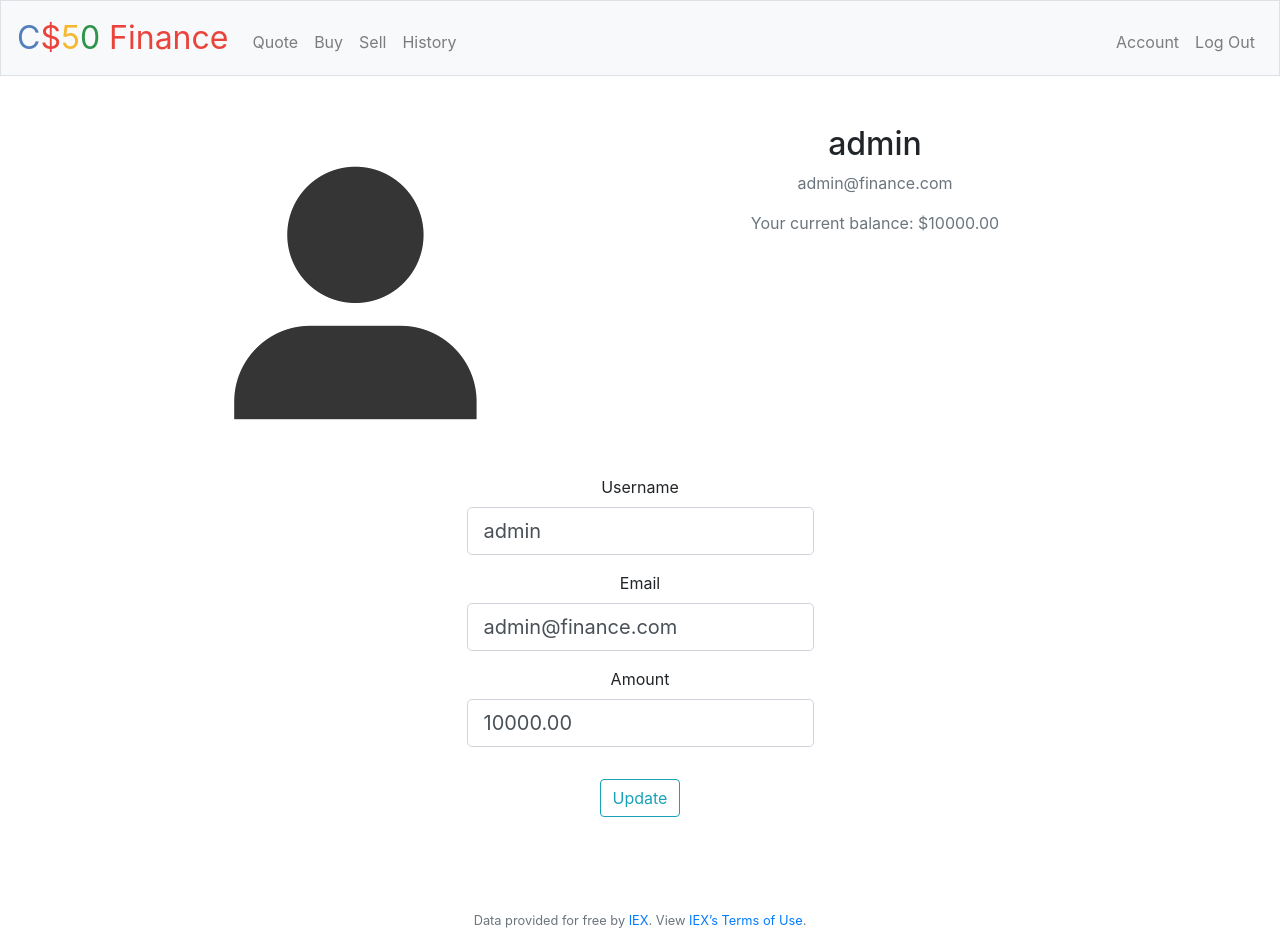
After one commit to LuuckyG/CS50x, a Flask app: page /account in a window 1280 px wide. The commit adds this page. Run offline with Flask 2, Linux system fonts and the light colour scheme; a user stored in the database is signed in; some libraries are stand-ins or nearby versions.

Commit message:
Added account page + account update options

```diff
--- a/tracks/web/finance/webapp/__init__.py
+++ b/tracks/web/finance/webapp/__init__.py
@@ -8,10 +8,11 @@ from webapp.config import Config
 
 app = Flask(__name__)
 app.config.from_object(Config)
-Session(app)
 
 db = SQLAlchemy(app)
 bcrypt = Bcrypt(app)
 login_manager = LoginManager(app)
+login_manager.login_view = 'login'
+login_manager.login_message_category = 'info'
 
 from webapp import routes
--- a/tracks/web/finance/webapp/forms.py
+++ b/tracks/web/finance/webapp/forms.py
@@ -1,5 +1,6 @@
 from flask_wtf import FlaskForm
-from wtforms import StringField, SubmitField, PasswordField, BooleanField
+from flask_login import current_user
+from wtforms import StringField, SubmitField, PasswordField, BooleanField, FloatField
 from wtforms.validators import DataRequired, Length, Email, EqualTo, ValidationError
 
 from webapp.models import User
@@ -29,8 +30,27 @@ class RegistrationForm(FlaskForm):
 class LoginForm(FlaskForm):
     username = StringField('Username',
                            validators=[DataRequired(), Length(min=2, max=20)])
-    email = StringField('Email',
-                        validators=[DataRequired(), Email()])
     password = PasswordField('Password', validators=[DataRequired()])
     remember = BooleanField('Remember Me')
     submit = SubmitField('Login')
+
+
+class UpdateAccountForm(FlaskForm):
+    username = StringField('Username',
+                           validators=[Length(min=2, max=20)])
+    email = StringField('Email',
+                        validators=[Email()])
+    amount = FloatField('Amount')
+    submit = SubmitField('Update')
+
+    def validate_username(self, username):
+        if username.data != current_user.username:
+            user = User.query.filter_by(username=username.data).first()
+            if user:
+                raise ValidationError('That username is taken. Please choose a different one.')
+
+    def validate_email(self, email):
+        if email.data != current_user.email:
+            user = User.query.filter_by(email=email.data).first()
+            if user:
+                raise ValidationError('That email is taken. Please choose a different one.')
--- a/tracks/web/finance/webapp/models.py
+++ b/tracks/web/finance/webapp/models.py
@@ -13,6 +13,7 @@ class User(db.Model, UserMixin):
     username = db.Column(db.String(20), unique=True, nullable=False)
     email = db.Column(db.String(120), unique=True, nullable=False)
     password = db.Column(db.String(60), nullable=False)
+    image_file = db.Column(db.String(20), nullable=False, default='default.png')
     amount = db.Column(db.Float, default=10000.00)
     buys = db.relationship('BuyTransaction', backref='buyer', lazy=True)
     sells = db.relationship('SellTransaction', backref='seller', lazy=True)
--- a/tracks/web/finance/webapp/routes.py
+++ b/tracks/web/finance/webapp/routes.py
@@ -1,10 +1,10 @@
 from webapp import app, db, bcrypt
 from webapp.models import User
-from webapp.forms import LoginForm, RegistrationForm
-from webapp.helpers import apology, login_required, lookup, usd
+from webapp.forms import LoginForm, RegistrationForm, UpdateAccountForm
+from webapp.helpers import apology, lookup, usd
 
 from flask import redirect, render_template, url_for, request, flash, session, jsonify
-from flask_login import login_user
+from flask_login import current_user, login_user, logout_user, login_required
 from werkzeug.exceptions import default_exceptions, HTTPException, InternalServerError
 from werkzeug.security import check_password_hash, generate_password_hash
 
@@ -17,10 +17,11 @@ def after_request(response):
     return response
 
 @app.route("/")
+@app.route("/index")
 @login_required
 def index():
     """Show portfolio of stocks"""
-    return apology("TODO")
+    return render_template("index.html", title='Home')
 
 
 @app.route("/buy", methods=["GET", "POST"])
@@ -40,25 +41,20 @@ def history():
 @app.route("/login", methods=["GET", "POST"])
 def login():
     """Log user in"""
+    if current_user.is_authenticated:
+        return redirect(url_for('index'))
 
-    # Forget any user_id
-    session.clear()
-
-    # User reached route via POST (as by submitting a form via POST)
     form = LoginForm()
     if form.validate_on_submit():
-
         # Query database for username
         user = User.query.filter_by(username=form.username.data).first()
         if user and bcrypt.check_password_hash(user.password, form.password.data):
             login_user(user, remember=form.remember.data)
-            return redirect(url_for("index"))
+            next_page = request.args.get('next')
+            return redirect(next_page) if next_page else redirect(url_for("index"))
         else:
             flash('Login Unsuccesful. Please check username and password', 'danger')
-
-    # User reached route via GET (as by clicking a link or via redirect)
-    else:
-        return render_template("login.html", title='Login', form=form)
+    return render_template("login.html", title='Login', form=form)
 
 
 @app.route("/logout")
@@ -67,10 +63,30 @@ def logout():
 
     # Forget any user_id
     session.clear()
+    logout_user()
 
     # Redirect user to login form
-    return redirect("/")
+    return redirect(url_for('index'))
 
+
+@app.route("/account", methods=['GET', 'POST'])
+@login_required
+def account():
+    """Show user account"""
+    form = UpdateAccountForm()
+    if form.validate_on_submit():
+        current_user.username = form.username.data
+        current_user.email = form.email.data
+        current_user.amount += form.amount.data
+        db.session.commit()
+        flash('Your account has been updated!', 'success')
+        return redirect(url_for('account'))
+    elif request.method == 'GET':
+        form.username.data = current_user.username
+        form.email.data = current_user.email
+        form.amount.data = f'{current_user.amount:.2f}'
+    image_file = url_for('static', filename=f'profile_pics/{current_user.image_file}')
+    return render_template('account.html', title='Account', image_file=image_file, form=form)
 
 @app.route("/quote", methods=["GET", "POST"])
 @login_required
@@ -82,10 +98,10 @@ def quote():
 @app.route("/register", methods=["GET", "POST"])
 def register():
     """Register user"""
-    # User reached route via POST (as by submitting a form via POST)
+    if current_user.is_authenticated:
+        return redirect(url_for('index'))
     form = RegistrationForm()
     if form.validate_on_submit():
-
         # Add user to database
         hashed_password = bcrypt.generate_password_hash(form.password.data).decode('utf-8')
         user = User(username=form.username.data, email=form.email.data, password=hashed_password)
@@ -95,10 +111,7 @@ def register():
         # Redirect user to home page
         flash(f'Account created for {form.username.data}!', 'success')
         return redirect(url_for("index"))
-
-    # User reached route via GET (as by clicking a link or via redirect)
-    else:
-        return render_template('register.html', title='Register', form=form)
+    return render_template('register.html', title='Register', form=form)
 
 
 @app.route("/sell", methods=["GET", "POST"])
--- a/tracks/web/finance/webapp/static/css/styles.css
+++ b/tracks/web/finance/webapp/static/css/styles.css
@@ -31,6 +31,11 @@ main .form-control
     width: auto;
 }
 
+.col-md-8 {
+    /* center contents */
+    margin: auto;
+}
+
 main
 {
     /* scroll horizontally as needed */
--- /dev/null
+++ b/tracks/web/finance/webapp/templates/account.html
@@ -0,0 +1,38 @@
+{% extends "layout.html" %}
+
+{% block title %}
+    {{ title }}
+{% endblock %}
+
+{% block main %}
+    <div class="media">
+        <img class="rounded-circle account-img" src="{{ image_file }}">
+        <div class="media-body">
+            <h2 class="account-heading">{{ current_user.username }}</h2>
+            <p class="text-secondary"> {{ current_user.email }}</p>
+            <p class="text-secondary"> Your current balance: ${{ '%0.2f' % current_user.amount }}</p>
+        </div>
+    </div>
+    <div class="content-section">
+        <form action="" method="post">
+            {{ form.hidden_tag() }}
+            <fieldset class="form-group">
+                <div class="form-group">
+                    {{ form.username.label(class="form-control-label") }}
+                    {{ form.username(class="form-control form-control-lg") }}
+                </div>
+                <div class="form-group">
+                    {{ form.email.label(class="form-control-label") }}
+                    {{ form.email(class="form-control form-control-lg") }}
+                </div>
+                <div class="form-group">
+                    {{ form.amount.label(class="form-control-label") }}
+                    {{ form.amount(class="form-control form-control-lg") }}
+                </div>
+            </fieldset>
+            <div class="form-group">
+                {{ form.submit(class="btn btn-outline-info") }}
+            </div>
+        </form>
+    </div>
+{% endblock main %}
--- a/tracks/web/finance/webapp/templates/index.html
+++ b/tracks/web/finance/webapp/templates/index.html
@@ -6,4 +6,5 @@
 
 {% block main %}
     <h1> Main Page </h1>
+    <h2>{{ current_user.username }}</h2>
 {% endblock main%}
--- a/tracks/web/finance/webapp/templates/layout.html
+++ b/tracks/web/finance/webapp/templates/layout.html
@@ -36,7 +36,7 @@
                 <span class="navbar-toggler-icon"></span>
             </button>
             <div class="collapse navbar-collapse" id="navbar">
-                {% if session.user_id %}
+                {% if current_user.is_authenticated %}
                     <ul class="navbar-nav mr-auto mt-2">
                         <li class="nav-item"><a class="nav-link" href="/quote">Quote</a></li>
                         <li class="nav-item"><a class="nav-link" href="/buy">Buy</a></li>
@@ -44,6 +44,7 @@
                         <li class="nav-item"><a class="nav-link" href="/history">History</a></li>
                     </ul>
                     <ul class="navbar-nav ml-auto mt-2">
+                        <li class="nav-item"><a class="nav-link" href="/account">Account</a></li>
                         <li class="nav-item"><a class="nav-link" href="/logout">Log Out</a></li>
                     </ul>
                 {% else %}
```
Also changed, not shown: tracks/web/finance/webapp/finance.db, tracks/web/finance/webapp/static/profile_pics/default.png (added).
